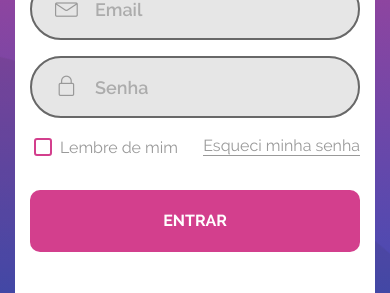
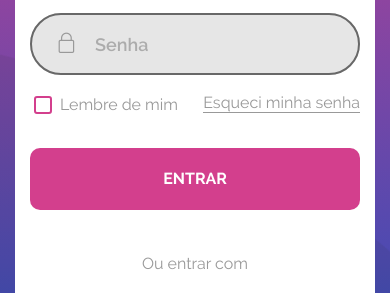
Before and after one commit to Mikex00001/Login-Screen, a plain HTML site: page Index.html in a window 390 px wide. Shown: the part 285-578 px from the top of the page. Drawn offline with Linux system fonts and the light colour scheme; no server answers; files whose address does not match are found by name.

Commit message:
atualizacoes neb3

```diff
--- a/css/main.css
+++ b/css/main.css
@@ -480,9 +480,13 @@ iframe {
     visibility: visible;
     opacity: 1;
   }
+  .wrap-login100 {
+    margin-top: 0px;
+  }
 }
 @media (max-width: 480px) {
   .wrap-login100 {
+    margin-top: 0px;
     padding-left: 15px;
     padding-right: 15px;
   }
```
